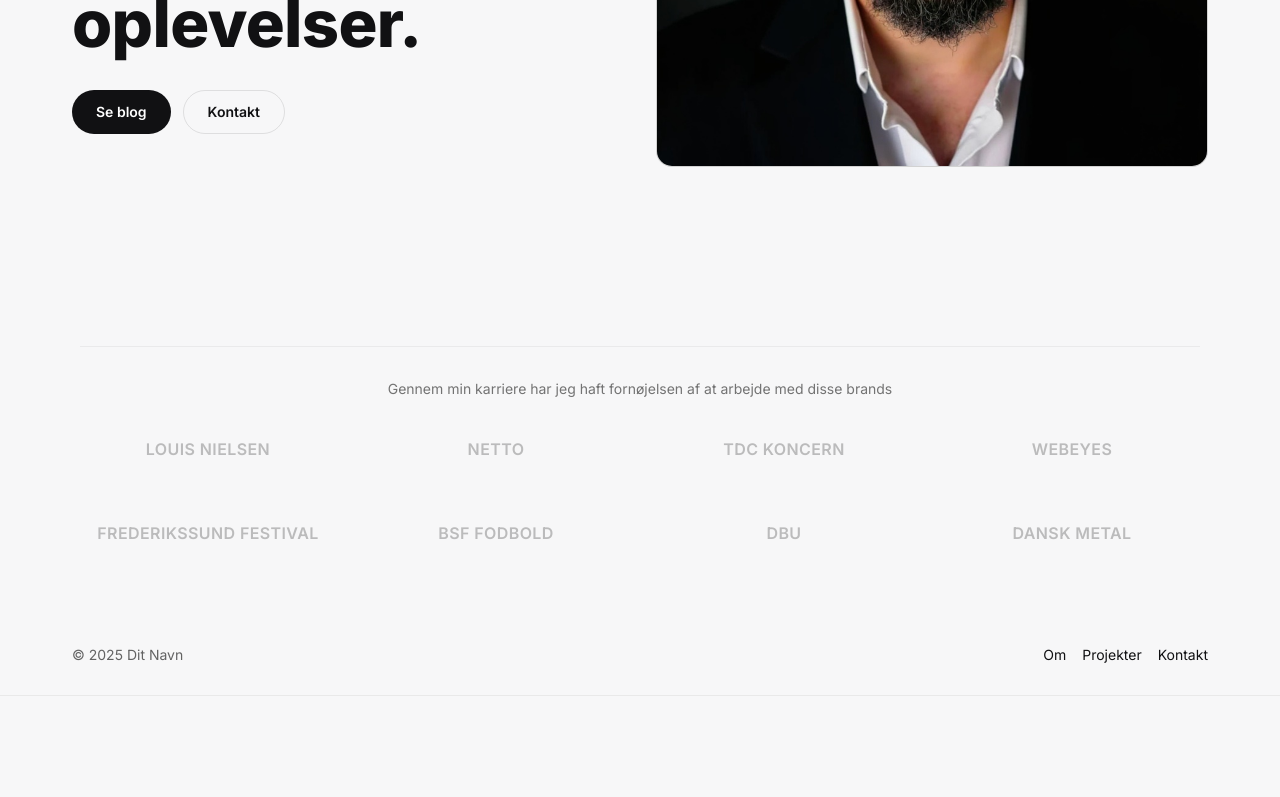
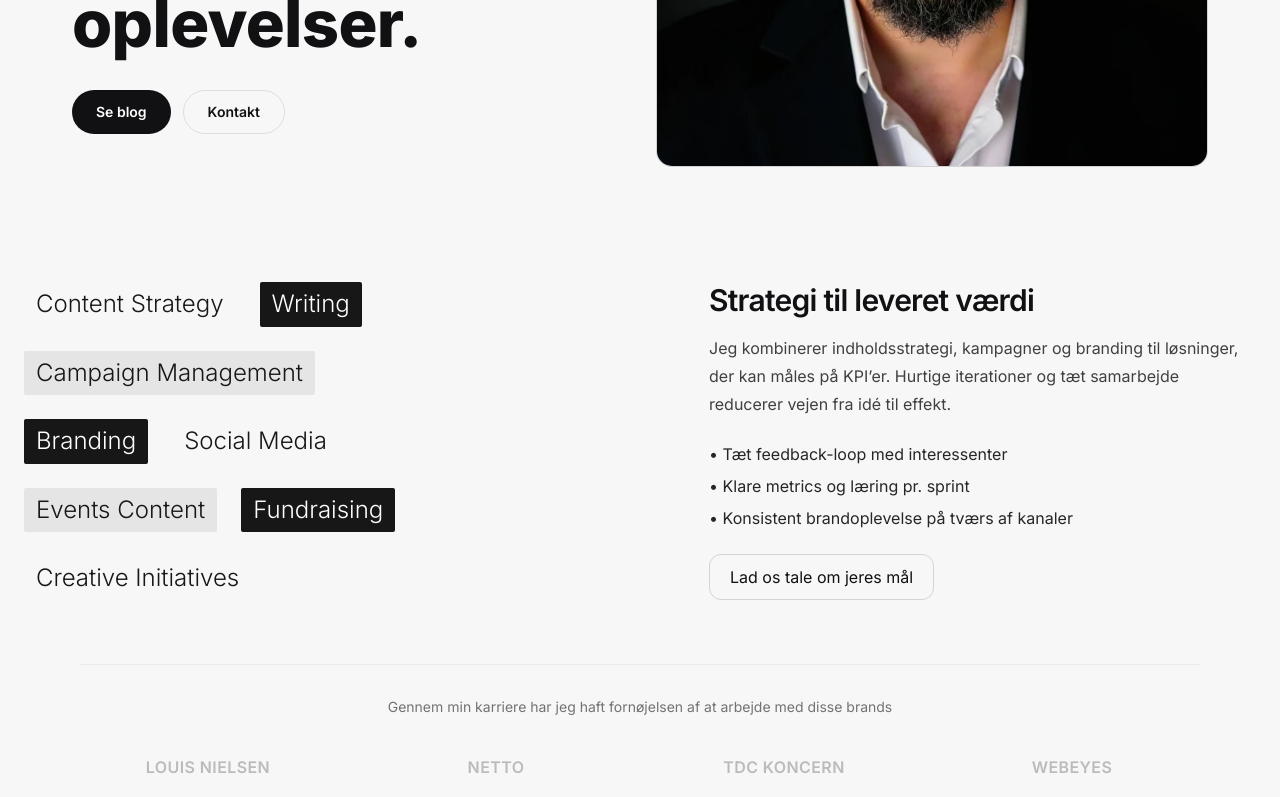
Before and after one commit to lundlund/resume, a React (Vite) app: page / in a window 1280 px wide. Shown: the part 565-1362 px from the top of the page. Before the commit the page ends 1261 px from the top, so only its background shows below. Built offline with nearby package versions, Linux system fonts and the light colour scheme.

Commit message:
skill stack component

```diff
--- /dev/null
+++ b/src/components/SkillsShowcase.tsx
@@ -0,0 +1,98 @@
+// src/components/SkillsWithAside.tsx
+import React from "react";
+import { useTranslation } from "react-i18next";
+
+type Item = { label: string; variant?: "light" | "dark" } | { br: true };
+
+function toLines(items: Item[]) {
+  const lines: Item[][] = [];
+  let buf: Item[] = [];
+  for (const it of items) {
+    if ("br" in it && it.br) {
+      if (buf.length) lines.push(buf), (buf = []);
+    } else {
+      buf.push(it);
+    }
+  }
+  if (buf.length) lines.push(buf);
+  return lines;
+}
+
+export default function SkillsWithAside() {
+  const { t } = useTranslation();
+  const items = t("skills.items", {
+    returnObjects: true,
+    defaultValue: ([
+      { label: "Content Strategy" },
+      { label: "Writing", variant: "dark" },
+      { br: true },
+      { label: "Campaign Management", variant: "light" },
+      { br: true },
+      { label: "Branding", variant: "dark" },
+      { label: "Social Media" }
+    ] as Item[])
+  }) as Item[];
+
+  const lines = toLines(items);
+
+  return (
+    <section className="sectionY={0}">
+      <div className="mx-auto max-w-7xl px-6 grid grid-cols-1 md:grid-cols-[1.15fr_1fr] gap-10 md:gap-14">
+        {/* VENSTRE: samme look som “første” – linje for linje, venstrejusteret */}
+        <div aria-label={t("skills.aria", { defaultValue: "Kompetenceliste" })}>
+          <div className="text-[clamp(10px,5.5vw,24px)] leading-[1.35] font-light">
+            <div className="space-y-6">
+              {lines.map((line, idx) => (
+                <div key={idx} className="flex flex-wrap justify-start gap-x-6 gap-y-3">
+                  {line.map((it, i) => {
+                    const node = it as Exclude<Item, { br: true }>;
+                    return (
+                      <span
+                        key={(node.label || "") + i}
+                        className={[
+                          "inline-block rounded-sm align-middle",
+                          "px-3 py-1.5",
+                          node.variant === "light" && "bg-neutral-200 text-neutral-900",
+                          node.variant === "dark" && "bg-neutral-900 text-white",
+                          !node.variant && "text-neutral-900"
+                        ].filter(Boolean).join(" ")}
+                      >
+                        {node.label}
+                      </span>
+                    );
+                  })}
+                </div>
+              ))}
+            </div>
+          </div>
+        </div>
+
+        {/* HØJRE: tekst/aside */}
+        <aside className="self-center">
+          <h2 className="text-2xl sm:text-3xl font-semibold tracking-tight">
+            {t("skills.aside.title", { defaultValue: "Strategi til leveret værdi" })}
+          </h2>
+          <p className="mt-4 text-neutral-700 leading-7">
+            {t("skills.aside.body", {
+              defaultValue:
+                "Jeg kombinerer indholdsstrategi, kampagner og branding til løsninger, der kan måles på KPI’er. Hurtige iterationer og tæt samarbejde reducerer tid fra idé til effekt."
+            })}
+          </p>
+          <ul className="mt-6 space-y-2 text-neutral-800">
+            <li>• {t("skills.aside.points.0", { defaultValue: "Tæt feedback-loop med interessenter" })}</li>
+            <li>• {t("skills.aside.points.1", { defaultValue: "Klare metrics og læring pr. sprint" })}</li>
+            <li>• {t("skills.aside.points.2", { defaultValue: "Konsistent brand-oplevelse på tværs af kanaler" })}</li>
+          </ul>
+          <div className="mt-6">
+            <a
+              href="/contact"
+              className="inline-flex items-center rounded-xl border border-neutral-300 px-5 py-2.5 hover:bg-neutral-50"
+            >
+              {t("skills.aside.cta", { defaultValue: "Lad os tale om jeres mål" })}
+            </a>
+          </div>
+        </aside>
+      </div>
+    </section>
+  );
+}
--- a/src/locales/da/common.json
+++ b/src/locales/da/common.json
@@ -6,12 +6,12 @@
     "contact": "Kontakt",
     "blog": "Blog",
     "open": "Åbn menu",
-  "close": "Luk menu",
-  "title": "Navigation",
-  "book": "Book et møde",
-  "email": "Email"
+    "close": "Luk menu",
+    "title": "Navigation",
+    "book": "Book et møde",
+    "email": "Email"
   },
-    "hero": {
+  "hero": {
     "headline": "Skaber <hi1>værdi</hi1> på tværs af\n<emlite>kunstig</emlite>\nintelligens <emlite>og</emlite>\nægte <hi2>kunde</hi2>oplevelser."
   },
   "home": {
@@ -49,15 +49,52 @@
     "title": "Om mig",
     "intro": "Jeg designer og bygger digitale produkter med fokus på brugeroplevelse og målbar effekt.",
     "skillsTitle": "Kompetencer",
-    "skills": ["Strategi og discovery", "UX/UI og prototyper", "Implementering i React + Vite + Tailwind"],
+    "skills": [
+      "Strategi og discovery",
+      "UX/UI og prototyper",
+      "Implementering i React + Vite + Tailwind"
+    ],
     "cta": "Kontakt mig"
+  },
+  "skills": {
+    "aria": "Kompetenceliste",
+    "items": [
+      { "label": "Content Strategy" },
+      { "label": "Writing", "variant": "dark" },
+      { "br": true },
+      { "label": "Campaign Management", "variant": "light" },
+      { "br": true },
+      { "label": "Branding", "variant": "dark" },
+      { "label": "Social Media" },
+      { "br": true },
+      { "label": "Events Content", "variant": "light" },
+      { "label": "Fundraising", "variant": "dark" },
+      { "br": true },
+      { "label": "Creative Initiatives" }
+    ],
+    "aside": {
+      "title": "Strategi til leveret værdi",
+      "body": "Jeg kombinerer indholdsstrategi, kampagner og branding til løsninger, der kan måles på KPI’er. Hurtige iterationer og tæt samarbejde reducerer vejen fra idé til effekt.",
+      "points": [
+        "Tæt feedback-loop med interessenter",
+        "Klare metrics og læring pr. sprint",
+        "Konsistent brandoplevelse på tværs af kanaler"
+      ],
+      "cta": "Lad os tale om jeres mål"
+    }
   },
   "projects": {
     "title": "Udvalgte <hi1>projekter</hi1>",
     "lead": "Et udvalg af leverede løsninger og <hi>hurtige prototyper</hi>.",
     "cards": [
-      { "title": "LokalAI Landing", "desc": "Konsulent-site med priskalkulator og Netlify CMS." },
-      { "title": "Talker", "desc": "Privatlivsfokuseret P2P-beskeder med circuit padding." }
+      {
+        "title": "LokalAI Landing",
+        "desc": "Konsulent-site med priskalkulator og Netlify CMS."
+      },
+      {
+        "title": "Talker",
+        "desc": "Privatlivsfokuseret P2P-beskeder med circuit padding."
+      }
     ]
   }
 }
--- a/src/locales/en/common.json
+++ b/src/locales/en/common.json
@@ -53,6 +53,34 @@
     "skills": ["Strategy and discovery", "UX/UI and prototypes", "Implementation in React + Vite + Tailwind"],
     "cta": "Get in touch"
   },
+  "skills": {
+    "aria": "Skills list",
+    "items": [
+      { "label": "Content Strategy" },
+      { "label": "Writing", "variant": "dark" },
+      { "br": true },
+      { "label": "Campaign Management", "variant": "light" },
+      { "br": true },
+      { "label": "Branding", "variant": "dark" },
+      { "label": "Social Media" },
+      { "br": true },
+      { "label": "Events Content", "variant": "light" },
+      { "label": "Fundraising", "variant": "dark" },
+      { "br": true },
+      { "label": "Creative Initiatives" }
+    ],
+    "aside": {
+      "title": "Strategy into delivered value",
+      "body": "I combine content strategy, campaigns and branding into KPI-driven outcomes. Fast iteration and close collaboration shorten the path from idea to impact.",
+      "points": [
+        "Tight feedback loop with stakeholders",
+        "Clear metrics and per-sprint learning",
+        "Consistent brand experience across channels"
+      ],
+      "cta": "Let’s talk about your goals"
+    }
+  }
+,
   "projects": {
     "title": "Selected <hi1>projects</hi1>",
     "lead": "A selection of shipped work and <hi>rapid prototypes</hi>.",
--- a/src/pages/Home.tsx
+++ b/src/pages/Home.tsx
@@ -4,6 +4,7 @@ import Button from "@/components/ui/Button";
 import HeroHeadline from "@/components/HeroHeadline";
 import BrandCloud from "@/components/BrandCloud";
 import { useTranslation } from "react-i18next";
+import SkillsShowcase from "@/components/SkillsShowcase";
 
 export default function Home() {
   const { t } = useTranslation();
@@ -31,6 +32,7 @@ export default function Home() {
           </div>
         </div>
       </Section>
+       <SkillsShowcase />
 
       {/* BrandCloud i bunden – tekst via i18n */}
       <BrandCloud
--- a/src/styles.css
+++ b/src/styles.css
@@ -22,3 +22,8 @@
 .text-muted{ color: rgba(17,17,19,.72); }
 
 .card{ @apply rounded-2xl bg-white border border-black/5 shadow-card; }
+
+/* src/styles.css */
+.no-sectionY { --sectionY: 0; }
+.tight-sectionY { --sectionY: 32px; }
+.loose-sectionY { --sectionY: 120px; }
```
